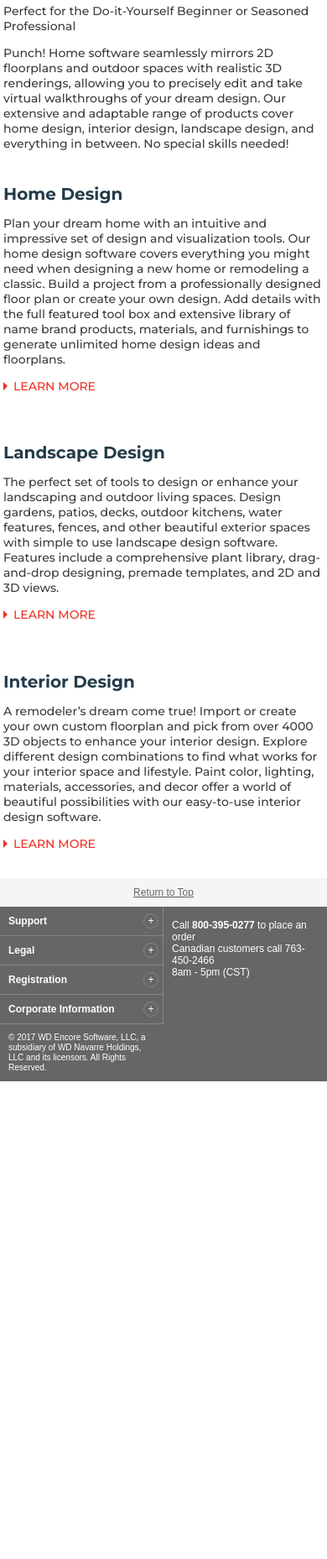
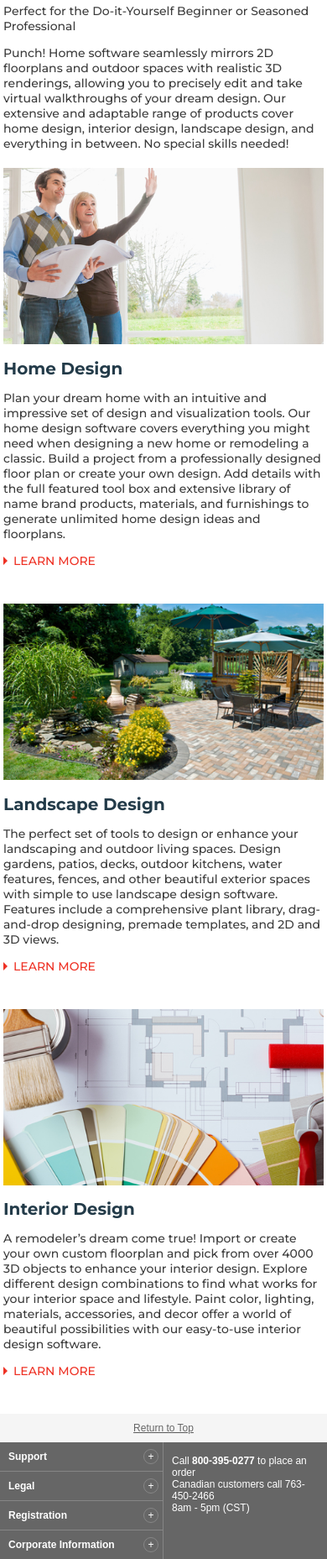
Before and after one commit to WDEncoreSoftwareLLC/punchsoftware-facelift, a PHP site: page / in a window 390 px wide. Shown: the part 649-2506 px from the top of the page at 84% size. Before the commit the page ends 1937 px from the top, so only its background shows below. Run offline with PHP 8.4, Linux system fonts and the light colour scheme; some libraries are stand-ins or nearby versions.

Commit message:
home page foundation set up

```diff
--- a/skins/Skin_1/home-page-r.css
+++ b/skins/Skin_1/home-page-r.css
@@ -42,16 +42,54 @@
 }
 
 .home-design:before {
+    content: '';
     position: absolute;
     width: 100%;
     height: 100%;
     left: 0;
     top: 0;
-    z-index: 0;
+    z-index: -1;
     background-size: cover;
     background-position: center center;
     background-repeat: no-repeat;
 }
+.home-design:nth-child(1), .home-design:nth-child(3) {
+    padding-left: 42%;
+}
 .home-design:nth-child(1):before {
-    background-image: url();
+    background-image: url(/images/home.jpg);
 }
+.home-design:nth-child(2) {
+    padding-right: 42%;
+}
+.home-design:nth-child(2):before {
+    background-image: url(/images/landscape.jpg);
+}
+.home-design:nth-child(3):before {
+    background-image: url(/images/interior.jpg);
+}
+
+@media (max-width: 769px) {
+    .home-design:nth-child(1), .home-design:nth-child(2), .home-design:nth-child(3) {
+        padding-left: 0;
+        padding-right: 0;
+        padding-top: 55%;
+    }
+    .home-design:nth-child(1):before, .home-design:nth-child(2):before, .home-design:nth-child(3):before {
+        height: 0;
+        padding-bottom: 55%;
+    }
+    .home-design:nth-child(1):before {
+        background-image: url(/images/home-mobile.jpg);
+    }
+    .home-design:nth-child(2):before {
+        background-image: url(/images/landscape-mobile.jpg);
+    }
+    .home-design:nth-child(3):before {
+        background-image: url(/images/interior-mobile.jpg);
+    }
+    .home-design {
+        margin-top: 20px;
+        margin-bottom: 20px;
+    }
+}
```
